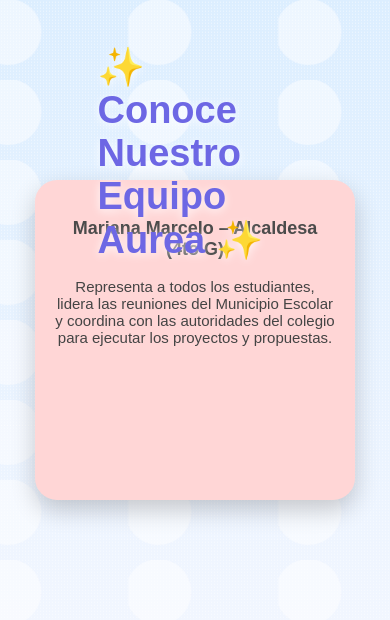
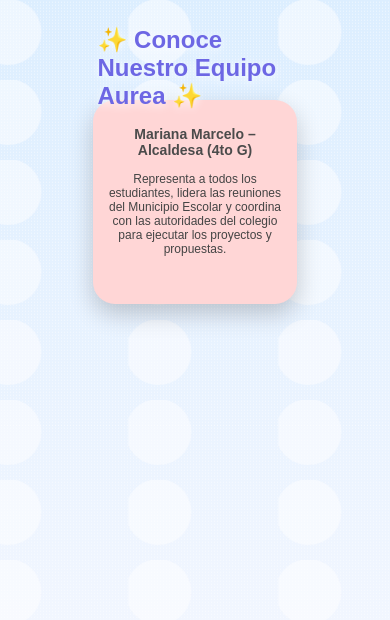
Before and after one commit to mmarcelo673-wq/municipio-escolar, a plain HTML site: page integrantes.html in a window 390 px wide. Drawn offline with Linux system fonts and the light colour scheme.

Commit message:
Update integrantes.css

```diff
--- a/integrantes.css
+++ b/integrantes.css
@@ -58,7 +58,7 @@ body {
   z-index: 2;
 }
 
-/* Contenedor */
+/* Contenedor de hojas */
 .hojas-contenedor {
   position: relative;
   width: 100%;
@@ -71,7 +71,7 @@ body {
 
 /* Hojas */
 .hoja {
-  width: 280px; /* más grandes */
+  width: 280px;
   height: 280px;
   border-radius: 22px;
   text-align: center;
@@ -81,7 +81,7 @@ body {
   transform: translateX(-120%);
   transition: all 1.2s ease;
   position: absolute;
-  top: 180px; /* más arriba */
+  top: 180px;
 }
 
 .hoja.mostrar {
@@ -133,3 +133,38 @@ body {
   pointer-events: auto;
   transform: translateX(-50%) translateY(-6px);
 }
+
+/* MEDIA QUERIES PARA CELULARES */
+@media (max-width: 768px) {
+  .hoja {
+    width: 220px;
+    height: 220px;
+    top: 140px;
+    padding: 16px;
+  }
+  .hoja h3 { font-size: 16px; }
+  .hoja p { font-size: 14px; }
+  .titulo { font-size: 30px; top: 15px; }
+  .siguiente-btn {
+    font-size: 18px;
+    padding: 12px 28px;
+    bottom: 30px;
+  }
+}
+
+@media (max-width: 480px) {
+  .hoja {
+    width: 180px;
+    height: 180px;
+    top: 100px;
+    padding: 12px;
+  }
+  .hoja h3 { font-size: 14px; }
+  .hoja p { font-size: 12px; }
+  .titulo { font-size: 24px; top: 10px; }
+  .siguiente-btn {
+    font-size: 16px;
+    padding: 10px 24px;
+    bottom: 20px;
+  }
+}
```
